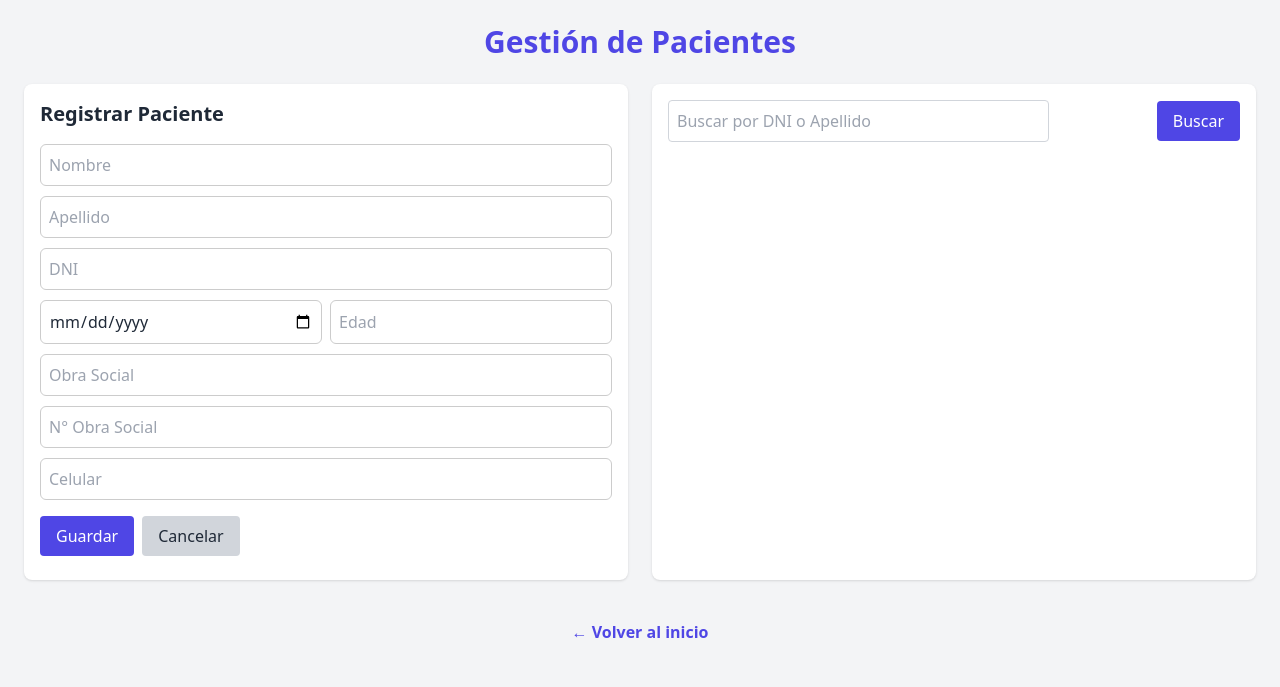
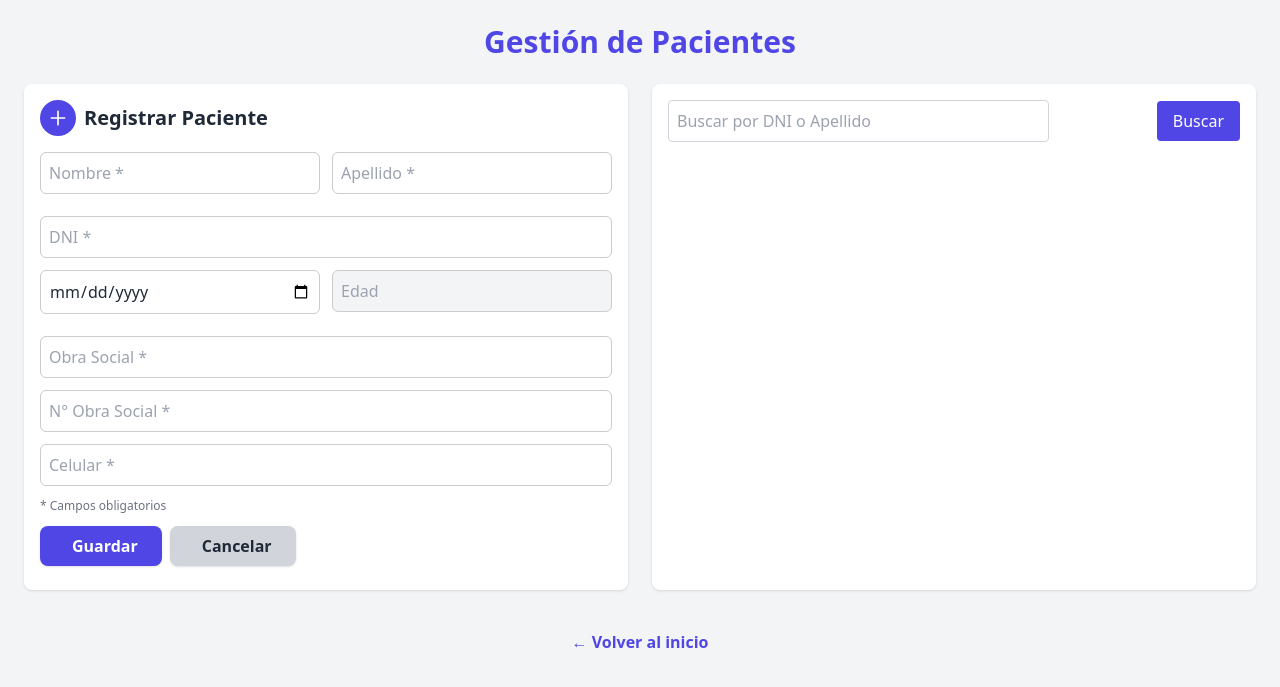
Before and after one commit to Nikise23/historias-clinicas, a Flask app: template templates/pacientes.html in a window 1280 px wide. Shown: the top 687 px of the page. Run offline with Flask 3, Linux system fonts and the light colour scheme; the template is opened without the code that fills it, so the values that code supplies are empty; some libraries are stand-ins or nearby versions.

Commit message:
Enhance patient registration form UI with icons and improved styling
Co-authored-by: nicfer0508 <nicfer0508@gmail.com>

```diff
--- a/templates/pacientes.html
+++ b/templates/pacientes.html
@@ -26,40 +26,72 @@
   <div class="grid md:grid-cols-2 gap-6">
     <!-- Formulario de registro / modificación -->
     <div class="bg-white shadow rounded-lg p-4">
-      <h2 class="text-xl font-semibold mb-4" id="form-title">Registrar Paciente</h2>
-      <form id="form-paciente">
-        <input type="text" id="nombre" placeholder="Nombre" class="input" required>
-        <input type="text" id="apellido" placeholder="Apellido" class="input" required>
-        <input type="text" id="dni" placeholder="DNI" class="input" required>
-        <div class="grid grid-cols-2 gap-2">
-          <input type="date" id="fecha_nacimiento" class="input" placeholder="Fecha de Nacimiento" required>
-          <input type="text" id="edad" placeholder="Edad" class="input" readonly>
+      <h2 class="text-xl font-semibold mb-4 flex items-center gap-2" id="form-title">
+        <span class="inline-block bg-primary text-white rounded-full p-2"><svg xmlns="http://www.w3.org/2000/svg" class="h-5 w-5" fill="none" viewBox="0 0 24 24" stroke="currentColor"><path stroke-linecap="round" stroke-linejoin="round" stroke-width="2" d="M12 4v16m8-8H4" /></svg></span>
+        Registrar Paciente
+      </h2>
+      <form id="form-paciente" class="space-y-3">
+        <div class="grid grid-cols-1 md:grid-cols-2 gap-3">
+          <div class="relative">
+            <input type="text" id="nombre" placeholder="Nombre *" class="input pl-10" required autocomplete="off">
+            <span class="absolute left-3 top-2.5 text-primary"><i class="bi bi-person"></i></span>
+          </div>
+          <div class="relative">
+            <input type="text" id="apellido" placeholder="Apellido *" class="input pl-10" required autocomplete="off">
+            <span class="absolute left-3 top-2.5 text-primary"><i class="bi bi-person"></i></span>
+          </div>
         </div>
-        <input type="text" id="obra_social" placeholder="Obra Social" class="input" required>
-        <input type="text" id="numero_obra_social" placeholder="N° Obra Social" class="input" required>
-        <input type="text" id="celular" placeholder="Celular" class="input" required>
-
+        <div class="relative">
+          <input type="text" id="dni" placeholder="DNI *" class="input pl-10" required autocomplete="off" maxlength="10">
+          <span class="absolute left-3 top-2.5 text-primary"><i class="bi bi-credit-card-2-front"></i></span>
+        </div>
+        <div class="grid grid-cols-2 gap-3">
+          <div class="relative">
+            <input type="date" id="fecha_nacimiento" class="input pl-10" placeholder="Fecha de Nacimiento *" required>
+            <span class="absolute left-3 top-2.5 text-primary"><i class="bi bi-calendar"></i></span>
+          </div>
+          <div class="relative">
+            <input type="text" id="edad" placeholder="Edad" class="input pl-10 bg-gray-100" readonly>
+            <span class="absolute left-3 top-2.5 text-primary"><i class="bi bi-hourglass"></i></span>
+          </div>
+        </div>
+        <div class="relative">
+          <input type="text" id="obra_social" placeholder="Obra Social *" class="input pl-10" required autocomplete="off">
+          <span class="absolute left-3 top-2.5 text-primary"><i class="bi bi-hospital"></i></span>
+        </div>
+        <div class="relative">
+          <input type="text" id="numero_obra_social" placeholder="N° Obra Social *" class="input pl-10" required autocomplete="off">
+          <span class="absolute left-3 top-2.5 text-primary"><i class="bi bi-card-list"></i></span>
+        </div>
+        <div class="relative">
+          <input type="text" id="celular" placeholder="Celular *" class="input pl-10" required autocomplete="off" maxlength="20">
+          <span class="absolute left-3 top-2.5 text-primary"><i class="bi bi-phone"></i></span>
+        </div>
+        <div class="text-xs text-gray-500 mb-2">* Campos obligatorios</div>
         <div class="flex gap-2 mt-4">
-          <button type="submit" class="bg-primary text-white px-4 py-2 rounded">Guardar</button>
-          <button type="button" onclick="limpiarFormulario()" class="bg-gray-300 text-gray-800 px-4 py-2 rounded">Cancelar</button>
+          <button type="submit" class="bg-primary text-white px-6 py-2 rounded-lg font-semibold shadow hover:bg-indigo-700 transition-all duration-200 flex items-center gap-2">
+            <i class="bi bi-person-plus"></i> Guardar
+          </button>
+          <button type="button" onclick="limpiarFormulario()" class="bg-gray-300 text-gray-800 px-6 py-2 rounded-lg font-semibold shadow hover:bg-gray-400 transition-all duration-200 flex items-center gap-2">
+            <i class="bi bi-x-circle"></i> Cancelar
+          </button>
         </div>
-        <!-- Botones de acción después del registro exitoso -->
         <div id="acciones-post-registro" class="hidden mt-4 p-4 bg-green-50 border border-green-200 rounded-lg">
-          <p class="text-green-800 font-semibold mb-3">¡Paciente registrado exitosamente!</p>
+          <p class="text-green-800 font-semibold mb-3 flex items-center gap-2"><i class="bi bi-check-circle-fill"></i> ¡Paciente registrado exitosamente!</p>
           <div class="flex gap-2 flex-wrap">
             <button onclick="irAAgenda()" class="bg-blue-600 text-white px-4 py-2 rounded hover:bg-blue-700 flex items-center gap-2">
-              📅 Sacar Turno Ahora
+              <i class="bi bi-calendar-event"></i> Sacar Turno Ahora
             </button>
-            <button onclick="registrarOtroPaciente()" class="bg-green-600 text-white px-4 py-2 rounded hover:bg-green-700">
-              👤 Registrar Otro Paciente
+            <button onclick="registrarOtroPaciente()" class="bg-green-600 text-white px-4 py-2 rounded hover:bg-green-700 flex items-center gap-2">
+              <i class="bi bi-person-plus"></i> Registrar Otro Paciente
             </button>
-            <button onclick="verListaPacientes()" class="bg-gray-600 text-white px-4 py-2 rounded hover:bg-gray-700">
-              📋 Ver Lista de Pacientes
+            <button onclick="verListaPacientes()" class="bg-gray-600 text-white px-4 py-2 rounded hover:bg-gray-700 flex items-center gap-2">
+              <i class="bi bi-list-ul"></i> Ver Lista de Pacientes
             </button>
           </div>
         </div>
       </form>
-      <p id="mensaje" class="text-sm text-success mt-2"></p>
+      <p id="mensaje" class="text-sm mt-2"></p>
     </div>
 
     <!-- Listado de pacientes -->
```
